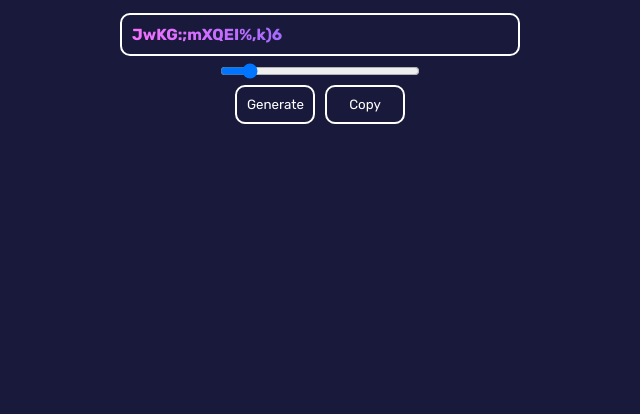
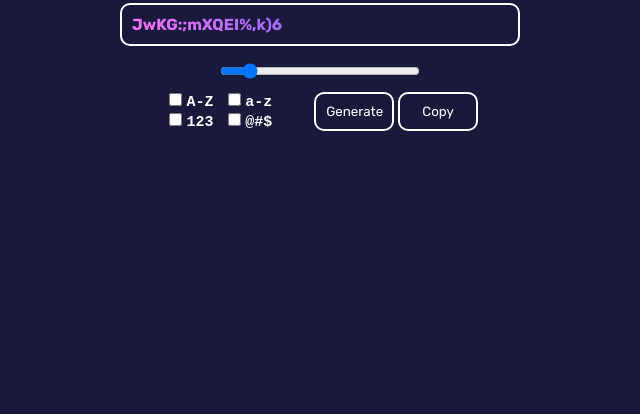
Before and after one commit to realBruno/guesswhat, a plain HTML site: page index.html in a window 1280 px wide. Shown: the part 386-800 px from the top of the page, without its empty margins (320-960 px from the left). Drawn offline with Linux system fonts and the light colour scheme.

Commit message:
Add option to choose chars

```diff
--- a/index.html
+++ b/index.html
@@ -33,13 +33,28 @@
 
             <input oninput="generate_password()" type="range" min="1" max="128" value="16" id="range_input">
 
-            <div id="buttons">
+            <div id="buttons_and_boxes">
+                <div id="checkboxes">
 
-                <button id="generate" onclick="generate_password()">
-                    Generate
-                </button>
-                <button id="copy" onclick="copy_to_clipboard()">Copy</button>
+                    <div>
+                        <input class="uppercase" type="checkbox"><span class="spans">A-Z</span>
+                        <input class="lowercase" type="checkbox"><span class="spans">a-z</span>
+                    </div>
+                    <div>
+                        <input class="numbers" type="checkbox"><span class="spans">123</span>
+                        <input class="special" type="checkbox"><span class="spans">@#$</span>
+                    </div>
 
+                </div>
+
+                <div id="buttons">
+
+                    <button id="generate" onclick="generate_password()">
+                        Generate
+                    </button>
+                    <button id="copy" onclick="copy_to_clipboard()">Copy</button>
+
+                </div>
             </div>
 
         </div>
--- a/style.css
+++ b/style.css
@@ -9,7 +9,6 @@
 
 body
 {
-   /*  background-color: rgb(0, 0, 0); */
     background-color: rgb(25, 25, 60);
 }
 
@@ -17,7 +16,6 @@ main
 {
     width: 100%;
     height: 100vh;
-    /* background-color: red; */
     display: flex;
     flex-direction: column;
     align-items: center;
@@ -36,7 +34,6 @@ h1
 
 #what
 {
-
     background: linear-gradient(to right,
             #fc72ff, #8f68ff, #487bff,
             #8f68ff, #fc72ff);
@@ -89,6 +86,8 @@ textarea
     background-color: rgb(25, 25, 60);
     border:2px solid white;
     border-radius: 0.625rem;
+    field-sizing: content;
+
     background: linear-gradient(to right,
             #fc72ff, #8f68ff, #487bff,
             #8f68ff, #fc72ff);
@@ -97,12 +96,12 @@ textarea
     -webkit-background-clip: text;
     -webkit-text-fill-color: transparent;
     animation: animate-gradient 2.5s linear infinite;
-    field-sizing: content;
 }
 
 #range_input
 {
     width: 50%;
+    margin-top: 0.625rem;
 }
 
 /* *************** BUTTONS *************** */
@@ -111,8 +110,10 @@ textarea
 {
     margin-top: 0.4rem;
     width: 10.625rem;
-    display: flex;
-    justify-content: space-between
+    justify-content: space-between;
+    height: 100%;
+    justify-content: center;
+    align-items: center;
 }
 
 button
@@ -144,3 +145,26 @@ button
         font-size: 0.65625rem;
     }
 }
+/* *************** BUTTONS AND CHECKBOXES *************** */
+#buttons_and_boxes
+{
+    display: inline-flex;
+    align-items: center;
+    text-align: center;
+    width: 25rem;
+    justify-content: space-evenly;
+    margin-top: 0.625rem;
+}
+
+.uppercase, .lowercase, .numbers, .special
+{
+    margin-left: 0.625rem;
+}
+
+.spans
+{
+    margin-left: 0.3rem;
+    font-family: monospace;
+    font-weight: 700;
+    font-size: 0.9375rem;
+}
```
